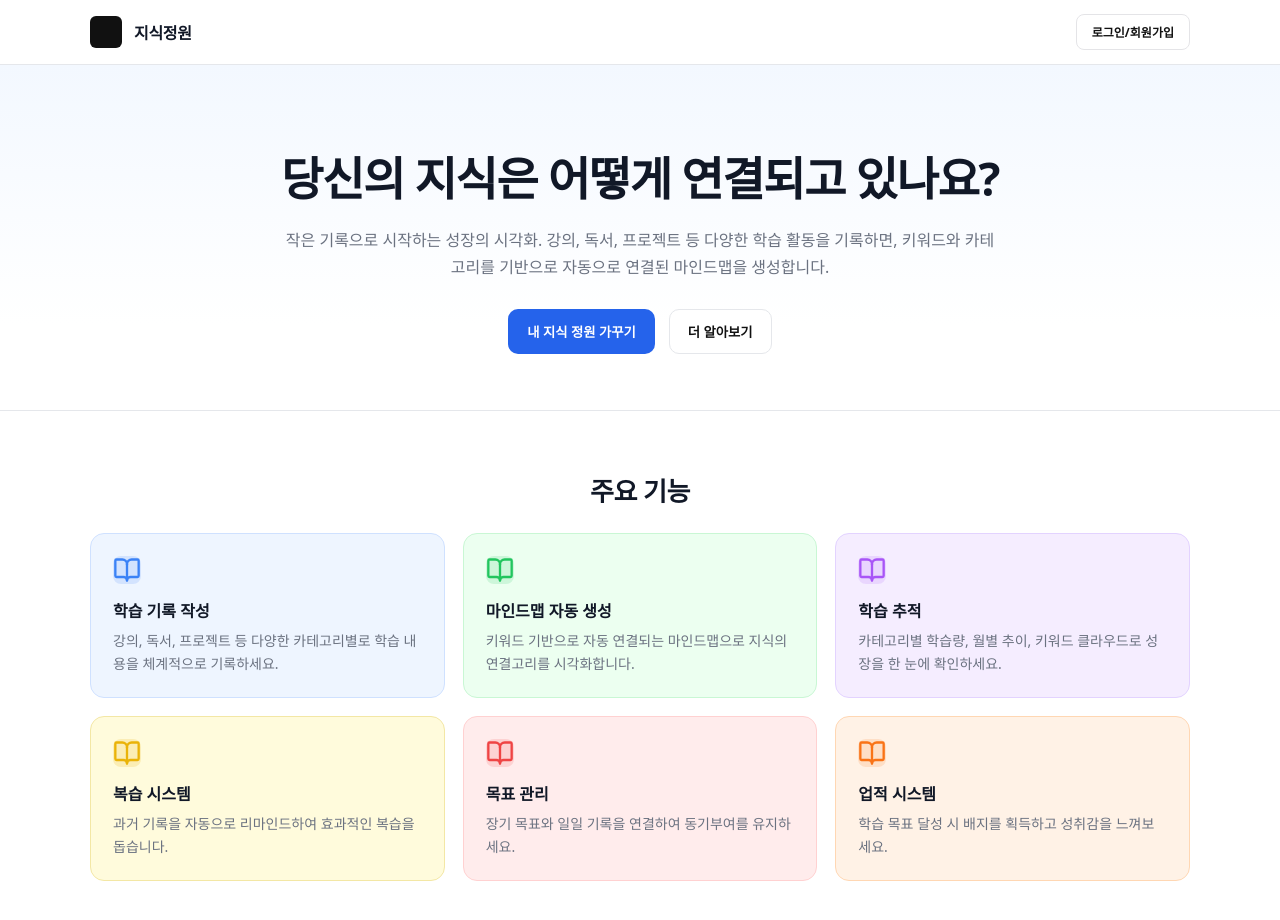
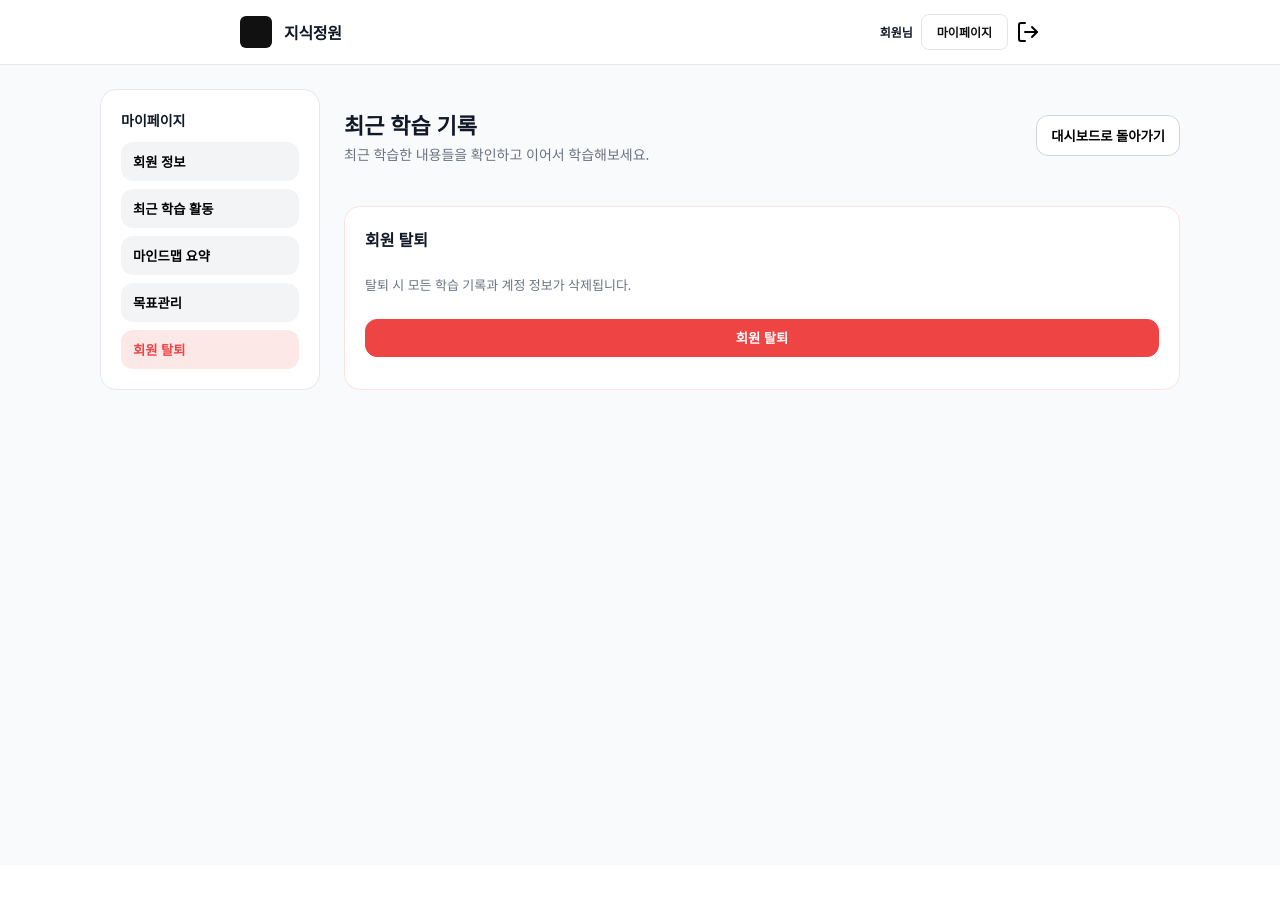
Before and after one commit to GDGoC2026-TripleS-Project/2026_TRIPLES_TEAM_9_FE, a React (Vite) app: page /mypage/withdraw in a window 1280 px wide. Before the commit this address led to /. Shown: the top 920 px of the page. After the commit the page ends 865 px from the top, so only its background shows below. Built offline with nearby package versions, Linux system fonts and the light colour scheme; a web font is replaced by a local one.

Commit message:
#10 feat: 계정 탈퇴 api 연동

```diff
--- a/src/App.jsx
+++ b/src/App.jsx
@@ -11,6 +11,7 @@ import NetworkError from "./pages/NetworkError";
 import Dashboard from "./pages/dashboard/Dashboard";
 import MyPage from "./pages/mypage/MyPage";
 import RecentActivityPage from "./pages/mypage/RecentActivityPage";
+import WithdrawPage from "./pages/mypage/WithdrawPage";
 
 const AUTH_PATHS = new Set([
   "/login",
@@ -45,6 +46,7 @@ function AppRoutes() {
         {/* 마이페이지 */}
         <Route path="/mypage" element={<MyPage />} />
         <Route path="/mypage/recent" element={<RecentActivityPage />} />
+        <Route path="/mypage/withdraw" element={<WithdrawPage />} />
         <Route path="*" element={<Navigate to="/" replace />} />
       </Routes>
 
--- a/src/api/mypage.api.js
+++ b/src/api/mypage.api.js
@@ -3,6 +3,6 @@ import api from "./axios";
 export const getMyProfile = () => api.get("/mypage");
 export const getUserInfo = () => api.get("/mypage/info");
 export const updateMyProfile = (data) => api.patch("/mypage/profile", data);
-export const deleteMyAccount = () => api.delete("/mypage");
+export const deleteMyAccount = () => api.delete("/mypage/delete");
 export const getMyPageRecent = (size = 5) =>
   api.get("/mypage/activities/recent", { params: { size } });
--- a/src/components/mypage/MySidebar.jsx
+++ b/src/components/mypage/MySidebar.jsx
@@ -20,7 +20,9 @@ export default function MySidebar({
             key={label}
             className={`my-nav-item ${
               label === activeLabel ? "is-active" : ""
-            } ${label === "최근 학습 활동" ? "is-recent" : ""}`}
+            } ${label === "최근 학습 활동" ? "is-recent" : ""} ${
+              label === "회원 탈퇴" ? "is-withdraw" : ""
+            }`}
             type="button"
             onClick={() => onSelect?.(label)}
           >
--- /dev/null
+++ b/src/pages/mypage/WithdrawPage.jsx
@@ -0,0 +1,49 @@
+import { useState } from "react";
+import { useNavigate } from "react-router-dom";
+import MyPageLayout from "../../components/mypage/MyPageLayout";
+import { deleteMyAccount } from "../../api/mypage.api";
+import { useAuth } from "../../context/AuthContext";
+import "../../styles/MyPage.css";
+
+export default function WithdrawPage() {
+  const navigate = useNavigate();
+  const { logout } = useAuth();
+  const [loading, setLoading] = useState(false);
+
+  const onWithdraw = async () => {
+    const ok = window.confirm("정말 탈퇴하시겠어요? 이 작업은 되돌릴 수 없습니다.");
+    if (!ok) return;
+
+    try {
+      setLoading(true);
+      await deleteMyAccount();
+      logout();
+      sessionStorage.removeItem("onboardingAgreements");
+      sessionStorage.removeItem("onboardingAuthToken");
+      navigate("/", { replace: true });
+    } catch (e) {
+      alert("회원 탈퇴에 실패했습니다.");
+    } finally {
+      setLoading(false);
+    }
+  };
+
+  return (
+    <MyPageLayout activeLabel="회원 탈퇴">
+      <div className="withdraw-card">
+        <h3 className="withdraw-title">회원 탈퇴</h3>
+        <p className="withdraw-desc">
+          탈퇴 시 모든 학습 기록과 계정 정보가 삭제됩니다.
+        </p>
+        <button
+          className="my-btn danger"
+          type="button"
+          onClick={onWithdraw}
+          disabled={loading}
+        >
+          {loading ? "처리 중..." : "회원 탈퇴"}
+        </button>
+      </div>
+    </MyPageLayout>
+  );
+}
--- a/src/styles/MyPage.css
+++ b/src/styles/MyPage.css
@@ -59,6 +59,11 @@
   width: 4px;
   height: 100%;
   background: #22c55e;
+}
+
+.my-nav-item.is-withdraw {
+  color: #ef4444;
+  background: rgba(239, 68, 68, 0.12);
 }
 
 .my-content {
@@ -383,6 +388,32 @@
   font-size: 14px;
 }
 
+.my-btn.danger {
+  border-color: #ef4444;
+  background: #ef4444;
+}
+
+.withdraw-card {
+  background: #fff;
+  border: 1px solid #fee2e2;
+  border-radius: 16px;
+  padding: 20px;
+  display: grid;
+  gap: 12px;
+}
+
+.withdraw-title {
+  margin: 0;
+  font-size: 16px;
+  font-weight: 800;
+}
+
+.withdraw-desc {
+  margin: 0;
+  font-size: 13px;
+  color: #6b7280;
+}
+
 @media (max-width: 960px) {
   .my-container {
     grid-template-columns: 1fr;
```
